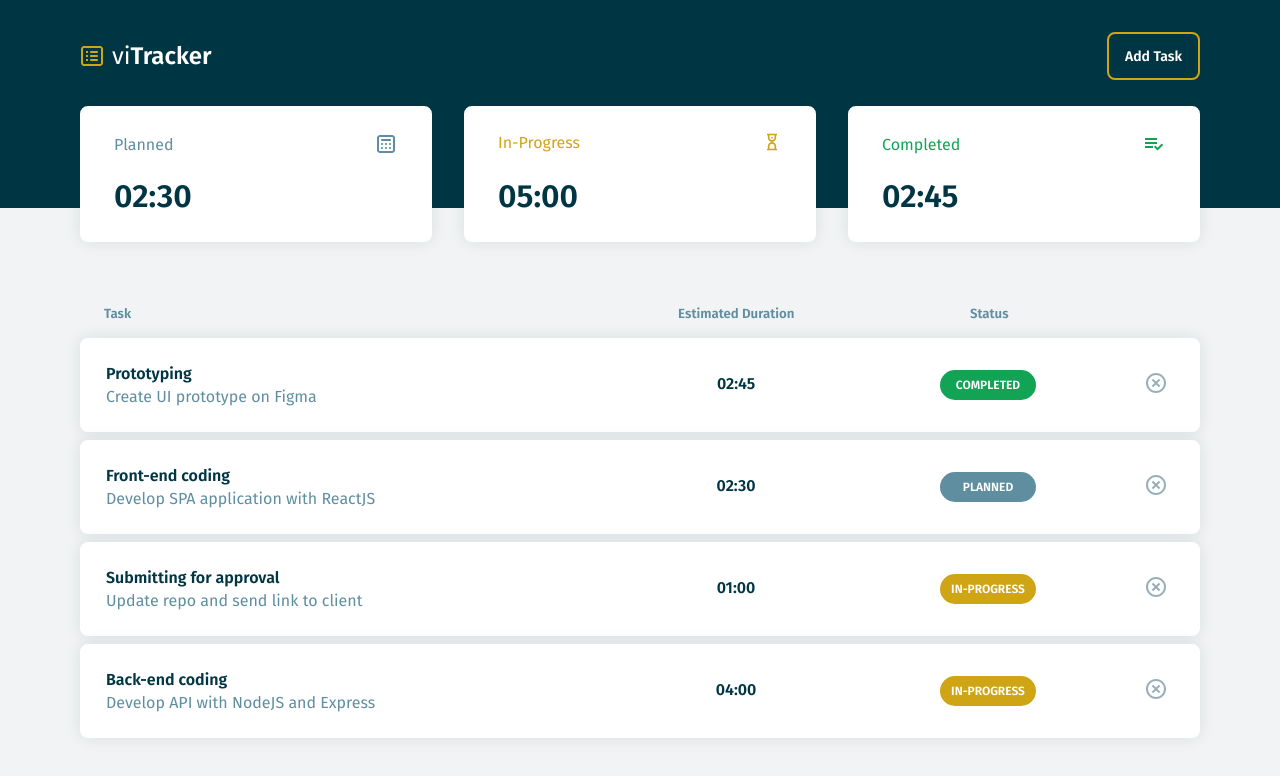
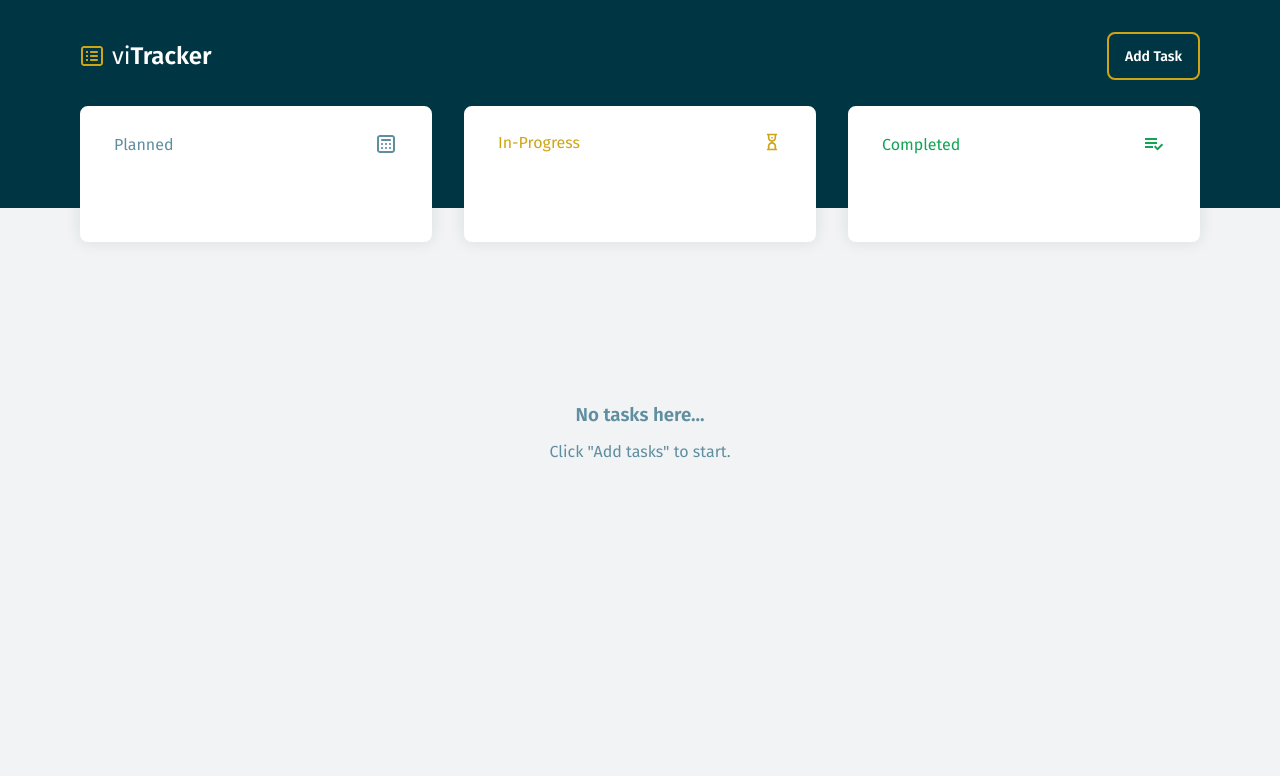
Before and after one commit to brunomendonca-com/viTracker, a React (Create React App) app: page / in a window 1280 px wide. Shown: the top 776 px of the page. Built offline with nearby package versions, Linux system fonts and the light colour scheme; data requests are answered from the project's data file.

Commit message:
Add no task component. Clear database.

```diff
--- a/db.json
+++ b/db.json
@@ -1,32 +1,3 @@
 {
-  "tasks": [
-    {
-      "name": "Prototyping",
-      "description": "Create UI prototype on Figma",
-      "estimate": 9900000,
-      "state": "Completed",
-      "id": 1
-    },
-    {
-      "name": "Front-end coding",
-      "description": "Develop SPA application with ReactJS",
-      "estimate": 9000000,
-      "state": "Planned",
-      "id": 3
-    },
-    {
-      "name": "Submitting for approval",
-      "description": "Update repo and send link to client",
-      "estimate": 3600000,
-      "state": "In-Progress",
-      "id": 4
-    },
-    {
-      "name": "Back-end coding",
-      "description": "Develop API with NodeJS and Express",
-      "estimate": 14400000,
-      "state": "In-Progress",
-      "id": 5
-    }
-  ]
+  "tasks": []
 }
--- a/src/App.tsx
+++ b/src/App.tsx
@@ -6,6 +6,7 @@ import TaskModal from './components/TaskModal';
 import Header from './components/Header';
 import StatusPanel from './components/StatusPanel';
 import TaskList from './components/TaskList';
+import NoTasks from './components/NoTasks';
 
 import GlobalStyle from './styles/global';
 import './styles/transitions.css';
@@ -162,12 +163,15 @@ const App: React.FC = () => {
     <>
       <Header onAddNewTask={handleOpenModal} />
       <StatusPanel data={status} onFilter={handleFilteringMode} />
-      <TaskList
-        data={isFiltering ? filteredTasks : tasks}
-        onClickTask={handleEditingMode}
-        onDeleteTask={handleDeleteTask}
-      />
-
+      {tasks.length === 0 ? (
+        <NoTasks />
+      ) : (
+          <TaskList
+            data={isFiltering ? filteredTasks : tasks}
+            onClickTask={handleEditingMode}
+            onDeleteTask={handleDeleteTask}
+          />
+        )}
       <TaskModal
         visibility={modalVisible}
         editMode={isEditing}
--- /dev/null
+++ b/src/components/NoTasks.tsx
@@ -0,0 +1,28 @@
+import React from 'react';
+import styled from 'styled-components';
+
+const NoTasks: React.FC = () => {
+  return (
+    <Container>
+      <h3>No tasks here...</h3>
+      <p>Click "Add tasks" to start.</p>
+    </Container>
+  );
+};
+
+export default NoTasks;
+
+const Container = styled.div`
+  height: 300px;
+  margin: 40px;
+  text-align: center;
+
+  display: flex;
+  align-items: center;
+  flex-direction: column;
+  justify-content: center;
+
+  h3 {
+    margin-bottom: 16px;
+  }
+`;
```
